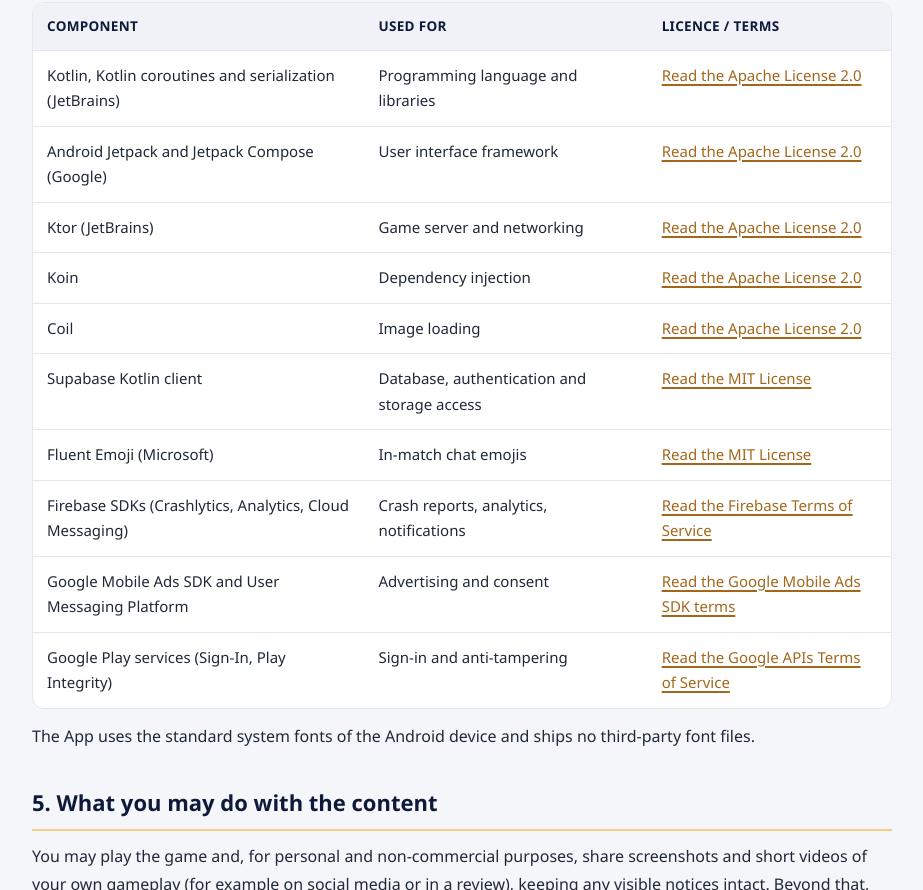
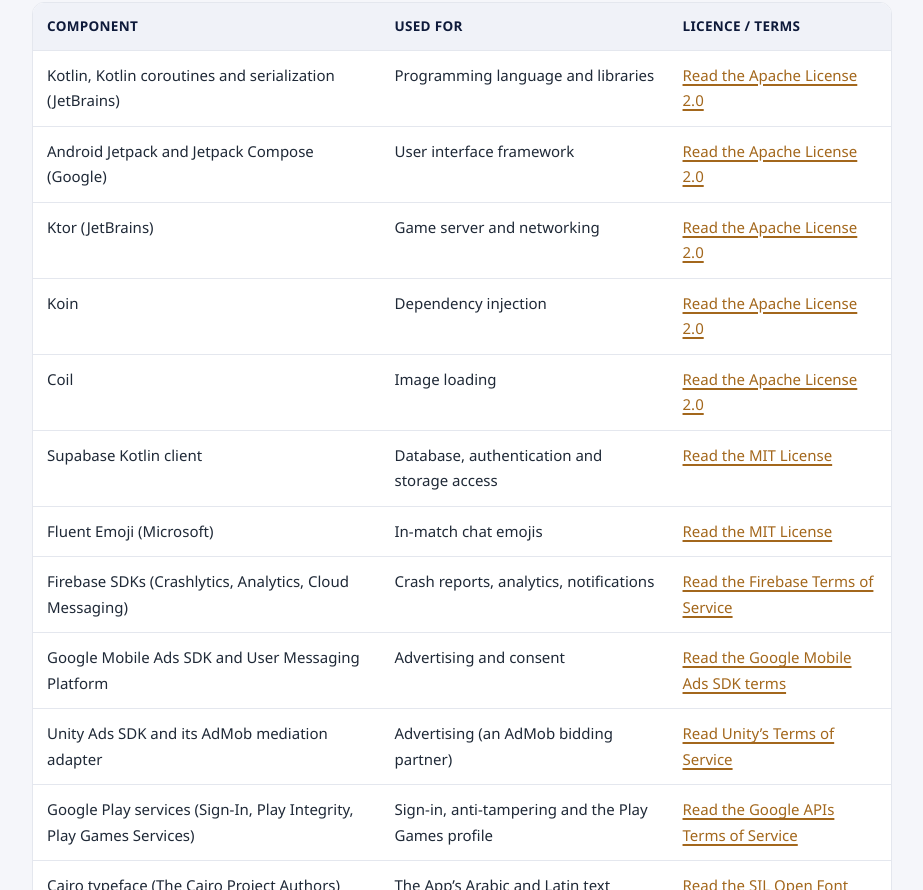
Before and after one commit to ArtSahir/ronda-stars-legal, a plain HTML site: page intellectual-property.html in a window 1280 px wide. Shown: the part 1910-2800 px from the top of the page, without its empty margins (178-1101 px from the left). Drawn offline with Linux system fonts and the light colour scheme.

Commit message:
Legal pages, October 30, 2026: Unity Ads (AdMob mediation), Play Games Services, Cairo font (OFL), match history and chat retention, integrity flags, ban-page deletion link

```diff
--- a/intellectual-property.html
+++ b/intellectual-property.html
@@ -18,7 +18,7 @@
     <h1>Intellectual Property &amp; Ownership</h1>
     <div class="meta">
       <span><b>Owner:</b> CONPLY</span>
-      <span><b>Last updated:</b> October 27, 2026</span>
+      <span><b>Last updated:</b> October 30, 2026</span>
       <span><b>Version:</b> 1.0</span>
     </div>
   </div>
@@ -97,10 +97,12 @@
         <tr><td>Fluent Emoji (Microsoft)</td><td>In-match chat emojis</td><td><a href="https://opensource.org/license/mit" target="_blank" rel="noopener">Read the MIT License</a></td></tr>
         <tr><td>Firebase SDKs (Crashlytics, Analytics, Cloud Messaging)</td><td>Crash reports, analytics, notifications</td><td><a href="https://firebase.google.com/terms" target="_blank" rel="noopener">Read the Firebase Terms of Service</a></td></tr>
         <tr><td>Google Mobile Ads SDK and User Messaging Platform</td><td>Advertising and consent</td><td><a href="https://developers.google.com/admob/terms" target="_blank" rel="noopener">Read the Google Mobile Ads SDK terms</a></td></tr>
-        <tr><td>Google Play services (Sign-In, Play Integrity)</td><td>Sign-in and anti-tampering</td><td><a href="https://developers.google.com/terms" target="_blank" rel="noopener">Read the Google APIs Terms of Service</a></td></tr>
+        <tr><td>Unity Ads SDK and its AdMob mediation adapter</td><td>Advertising (an AdMob bidding partner)</td><td><a href="https://unity.com/legal/terms-of-service" target="_blank" rel="noopener">Read Unity’s Terms of Service</a></td></tr>
+        <tr><td>Google Play services (Sign-In, Play Integrity, Play Games Services)</td><td>Sign-in, anti-tampering and the Play Games profile</td><td><a href="https://developers.google.com/terms" target="_blank" rel="noopener">Read the Google APIs Terms of Service</a></td></tr>
+        <tr><td>Cairo typeface (The Cairo Project Authors)</td><td>The App’s Arabic and Latin text</td><td><a href="https://openfontlicense.org/open-font-license-official-text/" target="_blank" rel="noopener">Read the SIL Open Font License 1.1</a></td></tr>
       </table>
     </div>
-    <p>The App uses the standard system fonts of the Android device and ships no third-party font files.</p>
+    <p>The App bundles one font file, the Cairo typeface, unmodified under the SIL Open Font License 1.1; any other text uses the device’s system fonts.</p>
   </section>
 
   <section id="your-use">
```
